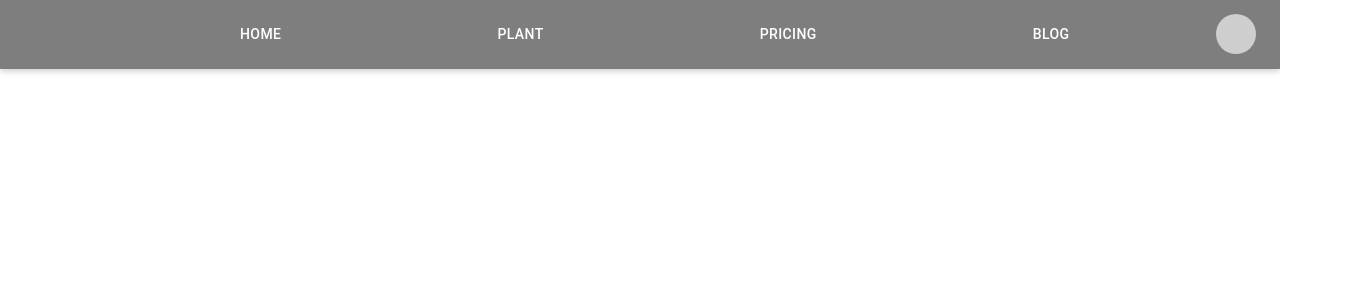
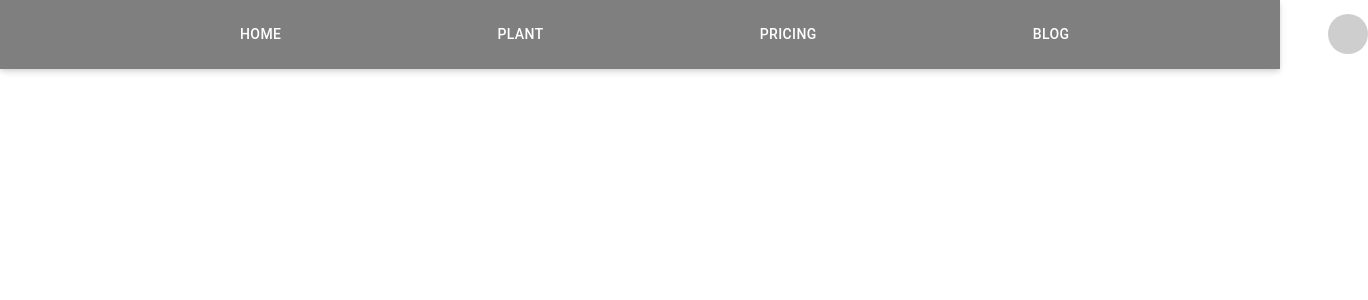
Before and after one commit to Zenith1997/React_Project, a React (Create React App) app: page /signup in a window 1280 px wide. Shown: the top 300 px of the page, 1368 px wide, since content can reach past the window. Built offline with nearby package versions, Linux system fonts and the light colour scheme; grey boxes are pictures that could not be loaded.

Commit message:
signp pages added

```diff
--- a/src/App.js
+++ b/src/App.js
@@ -6,6 +6,7 @@ import Home from './components/Home';
 import Products from './components/Products';
 import Pricing from './components/Pricing';
 import SignInSide from './components/Login';
+import SignUp from './components/SignUp';
 
 const App =()=> {
   return (
@@ -18,6 +19,7 @@ const App =()=> {
       <Route path ="/Plant" element ={<Products/>}/>
       <Route path ="/Pricing" element ={<Pricing/>}/>
       <Route path ="/login" element ={<SignInSide/>}/>
+      <Route path ="/signup" element ={<SignUp/>}/>
     </Routes>
     </div>
   );
--- a/src/components/Nav.js
+++ b/src/components/Nav.js
@@ -15,7 +15,7 @@ import {Link} from 'react-router-dom'
 import Menu from '@material-ui/core/Menu';
 
 
-const pages = ['Home','Plant', 'Pricing', 'Blog'];
+const pages = ['Home','Plant', 'Pricing', 'Blog','test'];
 const settings = ['Profile', 'Account', 'Dashboard', 'Logout'];
 
 const ResponsiveAppBar = () => {
--- /dev/null
+++ b/src/components/SignUp.js
@@ -0,0 +1,11 @@
+import React from 'react'
+
+const SignUp = () => {
+  return (
+    <div>
+
+    </div>
+  )
+}
+
+export default SignUp
```
